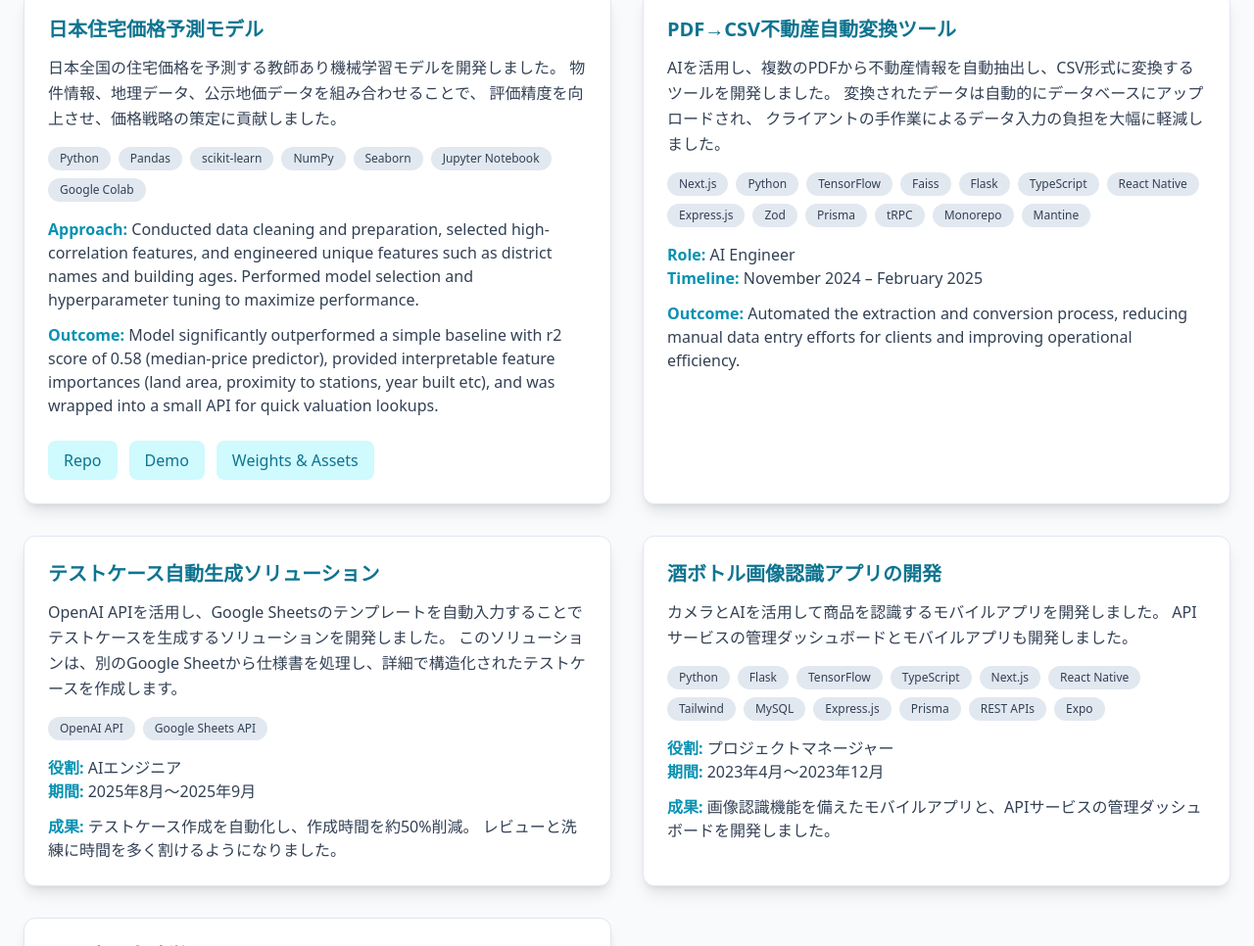
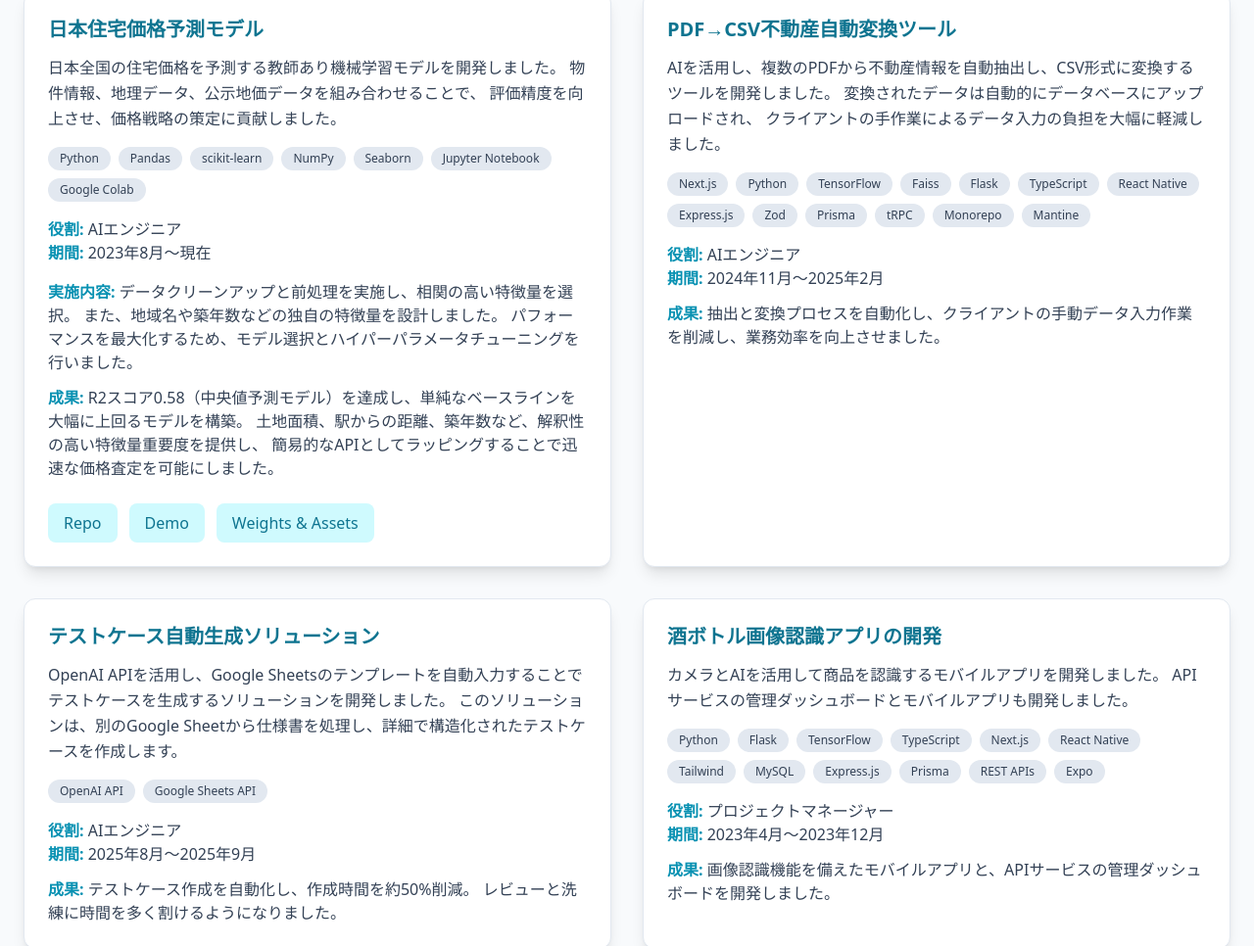
Before and after one commit to tomPlus353/portfolio-ai, a plain HTML site: page ja/index.html in a window 1280 px wide. Shown: the part 882-1848 px from the top of the page at 98% size. Drawn offline with nearby package versions, Linux system fonts and the light colour scheme.

Commit message:
translate some remaining text

```diff
--- a/ja/index.html
+++ b/ja/index.html
@@ -5,9 +5,9 @@
     <meta name="viewport" content="width=device-width,initial-scale=1" />
     <meta
       name="description"
-      content="ポートフォリオ — プロジェクトとスキルの紹介"
+      content="ポートフォリオ — 仙台に住んでAIエンジニアのプロジェクトとスキルの紹介"
     />
-    <title>ポートフォリオ — トーマス・サリバン</title>
+    <title>ポートフォリオ — Tomas Sullivan</title>
     <!-- Tailwind via CDN for quick scaffold -->
     <script src="https://cdn.tailwindcss.com"></script>
     <style>
@@ -24,7 +24,7 @@
       >
         <div class="flex items-center gap-4">
           <img
-            src="../"
+            src="../tomas.png"
             alt="avatar"
             class="w-12 h-12 rounded-full ring-2 ring-cyan-500 dark:ring-cyan-400"
           />
@@ -168,20 +168,24 @@
               >
             </div>
             <div class="mt-4 text-base text-slate-700 dark:text-slate-200">
+              <strong class="text-cyan-600 dark:text-cyan-400">役割:</strong>
+              AIエンジニア<br />
+              <strong class="text-cyan-600 dark:text-cyan-400">期間:</strong>
+              2023年8月～現在
+            </div>
+            <div class="mt-4 text-base text-slate-700 dark:text-slate-200">
               <strong class="text-cyan-600 dark:text-cyan-400"
-                >Approach:</strong
+                >実施内容:</strong
               >
-              Conducted data cleaning and preparation, selected high-correlation
-              features, and engineered unique features such as district names
-              and building ages. Performed model selection and hyperparameter
-              tuning to maximize performance.
+              データクリーンアップと前処理を実施し、相関の高い特徴量を選択。
+              また、地域名や築年数などの独自の特徴量を設計しました。
+              パフォーマンスを最大化するため、モデル選択とハイパーパラメータチューニングを行いました。
             </div>
             <div class="mt-3 text-base text-slate-700 dark:text-slate-200">
-              <strong class="text-cyan-600 dark:text-cyan-400">Outcome:</strong>
-              Model significantly outperformed a simple baseline with r2 score
-              of 0.58 (median-price predictor), provided interpretable feature
-              importances (land area, proximity to stations, year built etc),
-              and was wrapped into a small API for quick valuation lookups.
+              <strong class="text-cyan-600 dark:text-cyan-400">成果:</strong>
+              R2スコア0.58（中央値予測モデル）を達成し、単純なベースラインを大幅に上回るモデルを構築。
+              土地面積、駅からの距離、築年数など、解釈性の高い特徴量重要度を提供し、
+              簡易的なAPIとしてラッピングすることで迅速な価格査定を可能にしました。
             </div>
             <div class="mt-6 flex flex-wrap gap-3">
               <a
@@ -271,18 +275,14 @@
               >
             </div>
             <div class="mt-4 text-base text-slate-700 dark:text-slate-200">
-              <strong class="text-cyan-600 dark:text-cyan-400">Role:</strong>
-              AI Engineer<br />
-              <strong class="text-cyan-600 dark:text-cyan-400"
-                >Timeline:</strong
-              >
-              November 2024 – February 2025
+              <strong class="text-cyan-600 dark:text-cyan-400">役割:</strong>
+              AIエンジニア<br />
+              <strong class="text-cyan-600 dark:text-cyan-400">期間:</strong>
+              2024年11月～2025年2月
             </div>
             <div class="mt-3 text-base text-slate-700 dark:text-slate-200">
-              <strong class="text-cyan-600 dark:text-cyan-400">Outcome:</strong>
-              Automated the extraction and conversion process, reducing manual
-              data entry efforts for clients and improving operational
-              efficiency.
+              <strong class="text-cyan-600 dark:text-cyan-400">成果:</strong>
+              抽出と変換プロセスを自動化し、クライアントの手動データ入力作業を削減し、業務効率を向上させました。
             </div>
           </article>
 
```
